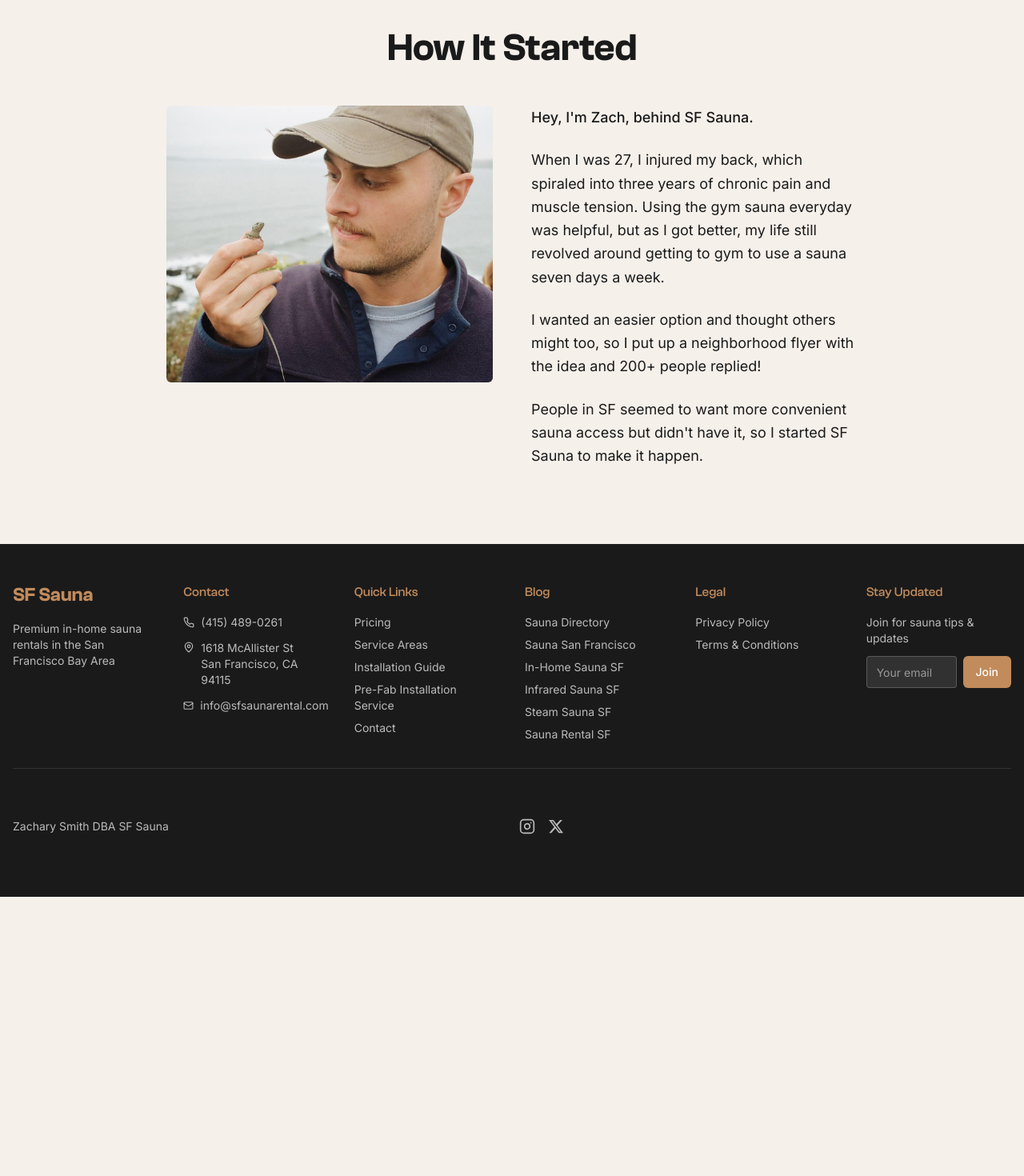
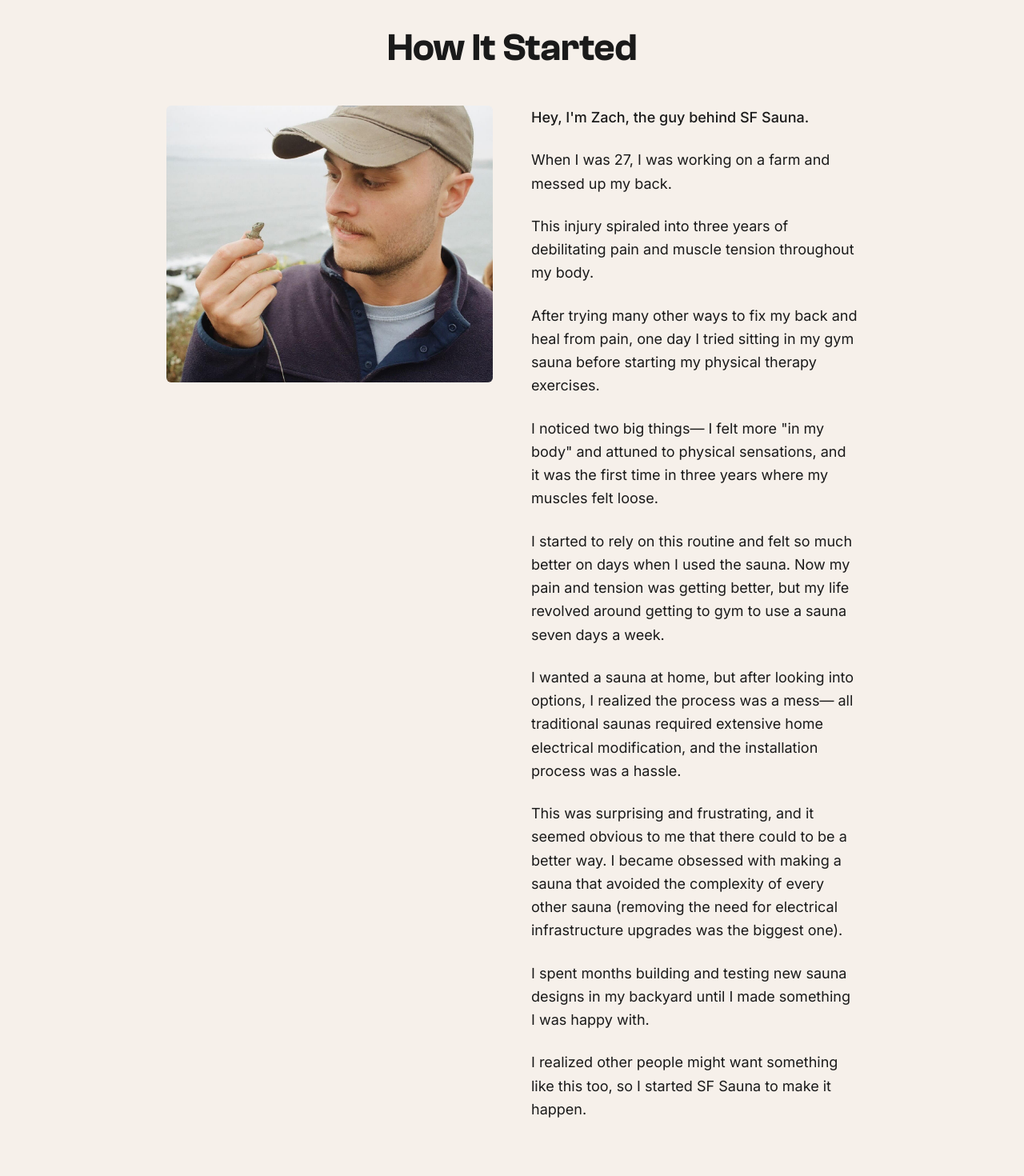
Before and after one commit to aryzach/aryzach.github.io, a React (Vite) app: page /how-it-started in a window 1280 px wide. Shown: the part 140-1610 px from the top of the page at 80% size. Before the commit the page ends 1261 px from the top, so only its background shows below. Built offline with nearby package versions, Linux system fonts and the light colour scheme; grey boxes are pictures that could not be loaded.

Commit message:
Changes
Co-authored-by: aryzach <30701475+aryzach@users.noreply.github.com>

```diff
--- a/src/pages/HowItStarted.tsx
+++ b/src/pages/HowItStarted.tsx
@@ -27,19 +27,43 @@ const HowItStarted = () => {
 
               <div className="w-full md:w-1/2 space-y-6">
                 <p className="text-lg text-foreground leading-relaxed">
-                  <span className="font-medium">Hey, I'm Zach, behind SF Sauna.</span>
+                  <span className="font-medium">Hey, I'm Zach, the guy behind SF Sauna.</span>
                 </p>
 
                 <p className="text-lg text-muted-foreground leading-relaxed">
-                  When I was 27, I injured my back, which spiraled into three years of chronic pain and muscle tension. Using the gym sauna everyday was helpful, but as I got better, my life still revolved around getting to gym to use a sauna seven days a week.
+                  When I was 27, I was working on a farm and messed up my back.
                 </p>
 
                 <p className="text-lg text-muted-foreground leading-relaxed">
-                  I wanted an easier option and thought others might too, so I put up a neighborhood flyer with the idea and 200+ people replied!
+                  This injury spiraled into three years of debilitating pain and muscle tension throughout my body.
                 </p>
 
                 <p className="text-lg text-muted-foreground leading-relaxed">
-                  People in SF seemed to want more convenient sauna access but didn't have it, so I started SF Sauna to make it happen.
+                  After trying many other ways to fix my back and heal from pain, one day I tried sitting in my gym sauna before starting my physical therapy exercises.
+                </p>
+
+                <p className="text-lg text-muted-foreground leading-relaxed">
+                  I noticed two big things— I felt more "in my body" and attuned to physical sensations, and it was the first time in three years where my muscles felt loose.
+                </p>
+
+                <p className="text-lg text-muted-foreground leading-relaxed">
+                  I started to rely on this routine and felt so much better on days when I used the sauna. Now my pain and tension was getting better, but my life revolved around getting to gym to use a sauna seven days a week.
+                </p>
+
+                <p className="text-lg text-muted-foreground leading-relaxed">
+                  I wanted a sauna at home, but after looking into options, I realized the process was a mess— all traditional saunas required extensive home electrical modification, and the installation process was a hassle.
+                </p>
+
+                <p className="text-lg text-muted-foreground leading-relaxed">
+                  This was surprising and frustrating, and it seemed obvious to me that there could to be a better way. I became obsessed with making a sauna that avoided the complexity of every other sauna (removing the need for electrical infrastructure upgrades was the biggest one).
+                </p>
+
+                <p className="text-lg text-muted-foreground leading-relaxed">
+                  I spent months building and testing new sauna designs in my backyard until I made something I was happy with.
+                </p>
+
+                <p className="text-lg text-muted-foreground leading-relaxed">
+                  I realized other people might want something like this too, so I started SF Sauna to make it happen.
                 </p>
               </div>
             </div>
```
